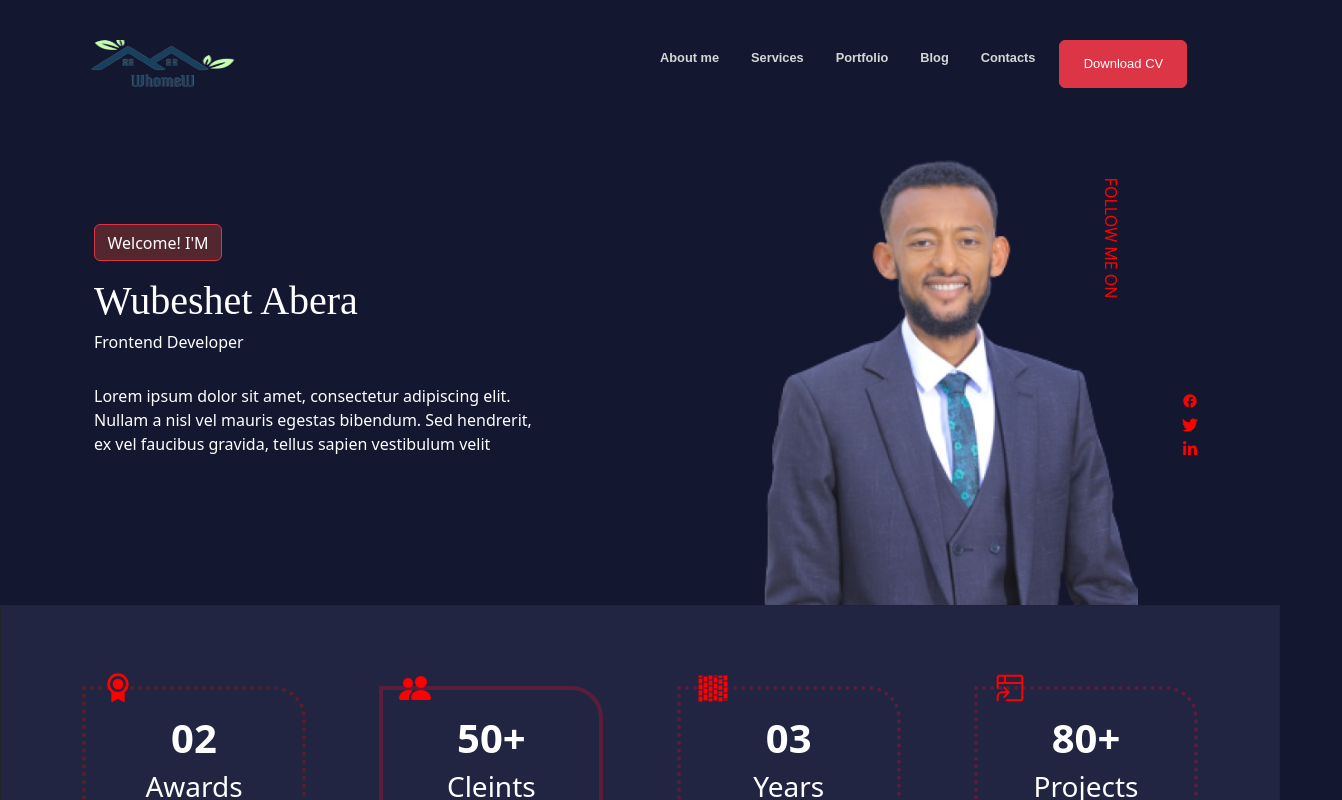
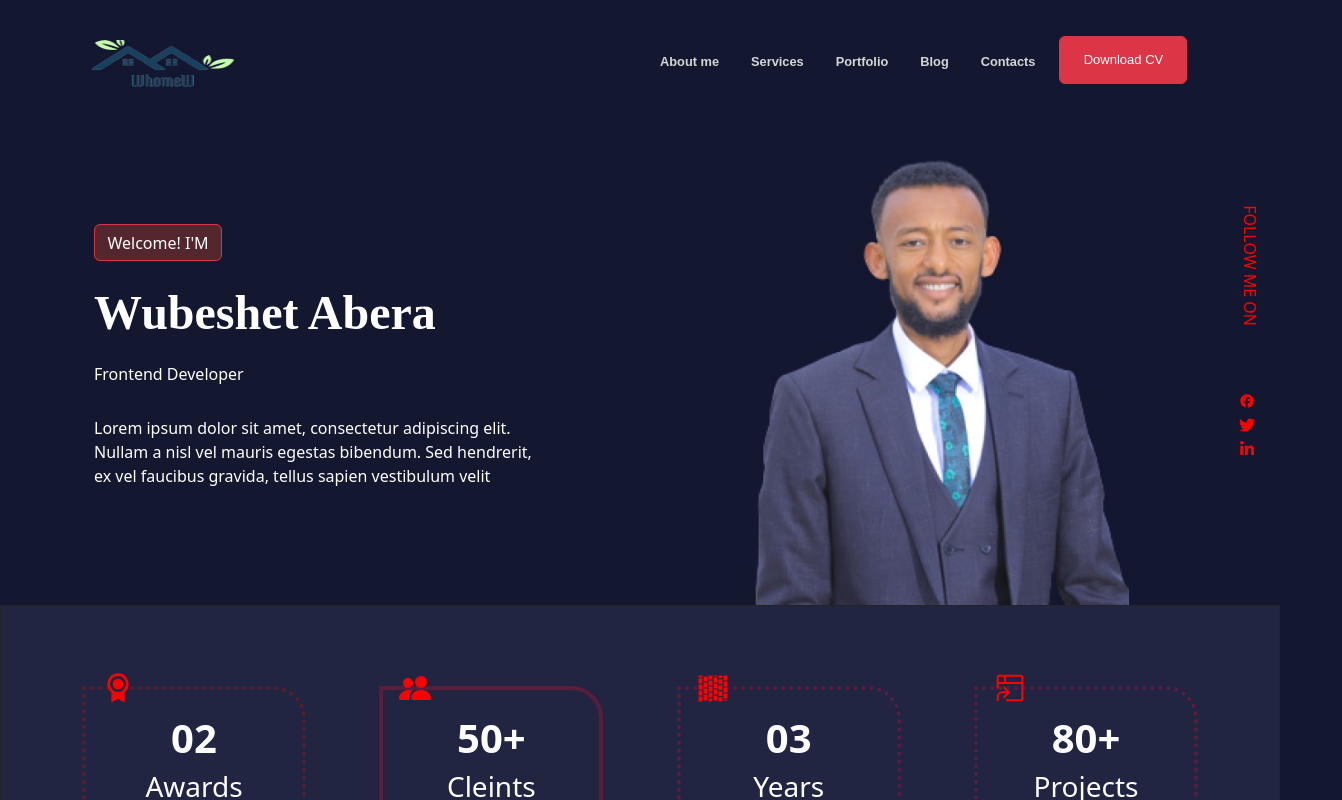
Before and after one commit to wubeabera123/my_portfolio, a React (Create React App) app: page / in a window 1280 px wide. Shown: the top 800 px of the page, 1342 px wide, since content can reach past the window. Built offline with nearby package versions, Linux system fonts and the light colour scheme.

Commit message:
spacing...

```diff
--- a/src/Landing.js
+++ b/src/Landing.js
@@ -36,7 +36,7 @@ function Landing(){
                 <a className="nav-link" href="#">Contacts</a>
               </li>
               <li className="nav-item">
-                <button className="btn btn-danger" style={{height: "3rem",width: "8rem",fontSize: "small"}}>Download CV</button>
+                <button className="btn btn-danger" style={{height: "3rem",width: "8rem",fontSize: "small",marginTop: "-0.5rem"}}>Download CV</button>
               </li>
            </ul>
         </div>
@@ -49,20 +49,20 @@ function Landing(){
         backgroundColor: "#54272f",
 
        }}>Welcome! I'M</button>
-       <h1 style={{color: "white",fontFamily: "serif",marginTop:"1rem"}}>Wubeshet Abera</h1>
+       <p style={{color: "white",fontFamily: "serif",marginTop:"1rem",fontSize:"3rem",fontWeight: "bold"}}>Wubeshet Abera</p>
        <h6 style={{color: "white"}}>Frontend Developer</h6>
        <p style={{color: "white", marginTop: "2rem"}}>Lorem ipsum dolor sit amet, consectetur adipiscing elit.<br/> Nullam a nisl vel mauris egestas bibendum. Sed hendrerit,<br/> ex vel faucibus gravida, tellus sapien vestibulum velit</p>
     </div>
     <div style={{display: "flex"}}>
-    <div className="container" style={{marginRight: "-8rem"}}>
+    <div className="container" style={{marginRight: "3rem"}}>
        <img src={person} style={{
          width: "24rem",
-         marginTop: "4rem",
+         marginTop: "4rem"
        }}/>
     </div>
-    <div style={{marginTop: "10rem"}}>
-       <h6 className="vertical-text" style={{color: "red", transform: "rotate(90deg)", whiteSpace: "nowrap"}}>FOLLOW ME ON</h6>
-       <section className="d-flex flex-column" style={{marginTop: "7rem",marginLeft: "10rem"}}>
+    <div style={{marginTop: "10rem",marginRight: "-9rem"}}>
+       <h6 className="vertical-text" style={{color: "red", transform: "rotate(90deg)", whiteSpace: "nowrap",marginRight: "2rem"}}>FOLLOW ME ON</h6>
+       <section className="d-flex flex-column" style={{marginTop: "7rem",marginLeft: "3.1rem",}}>
         <a href="https://www.facebook.com/"><MdFacebook color = "red"/></a>
         <a href="#"><FaTwitter color = "red"/></a>
         <a href="#"><FaLinkedinIn color="red"/></a>
```
Also changed, not shown: src/Image/Screenshot 2023-08-01 162418.png (added).
